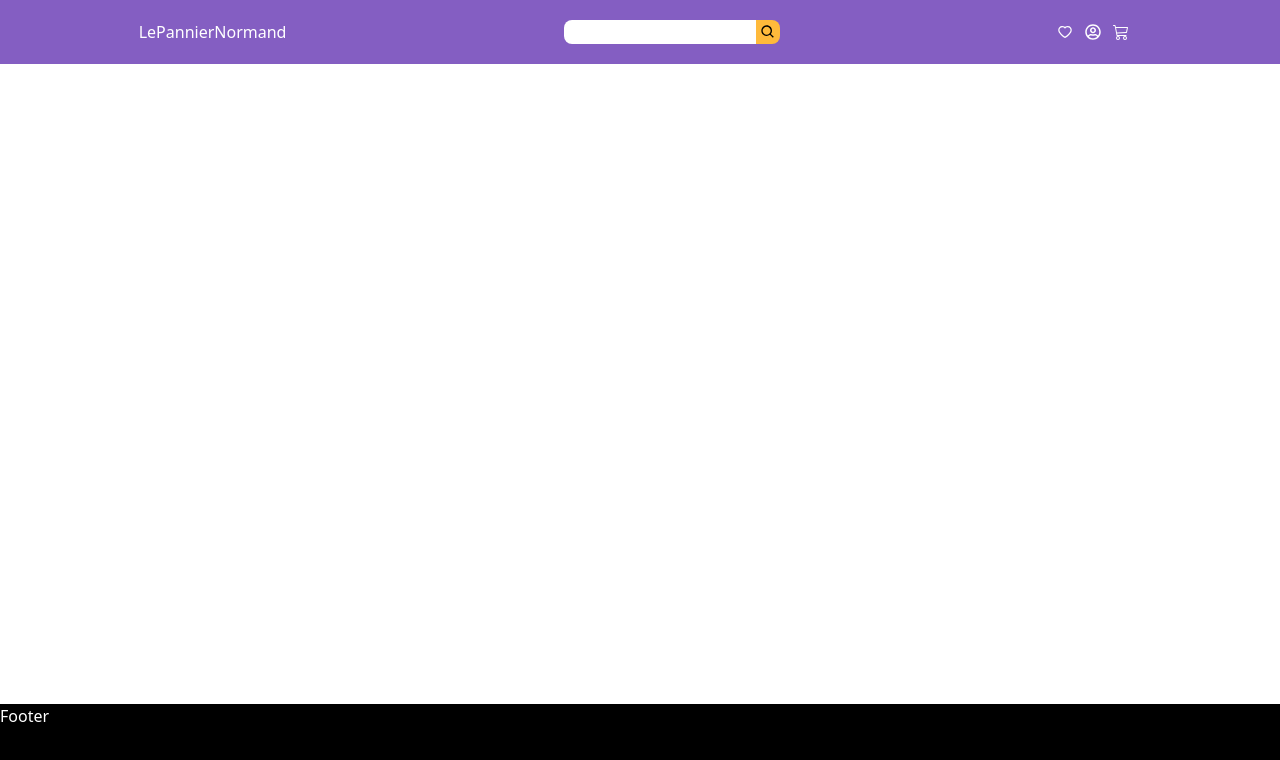
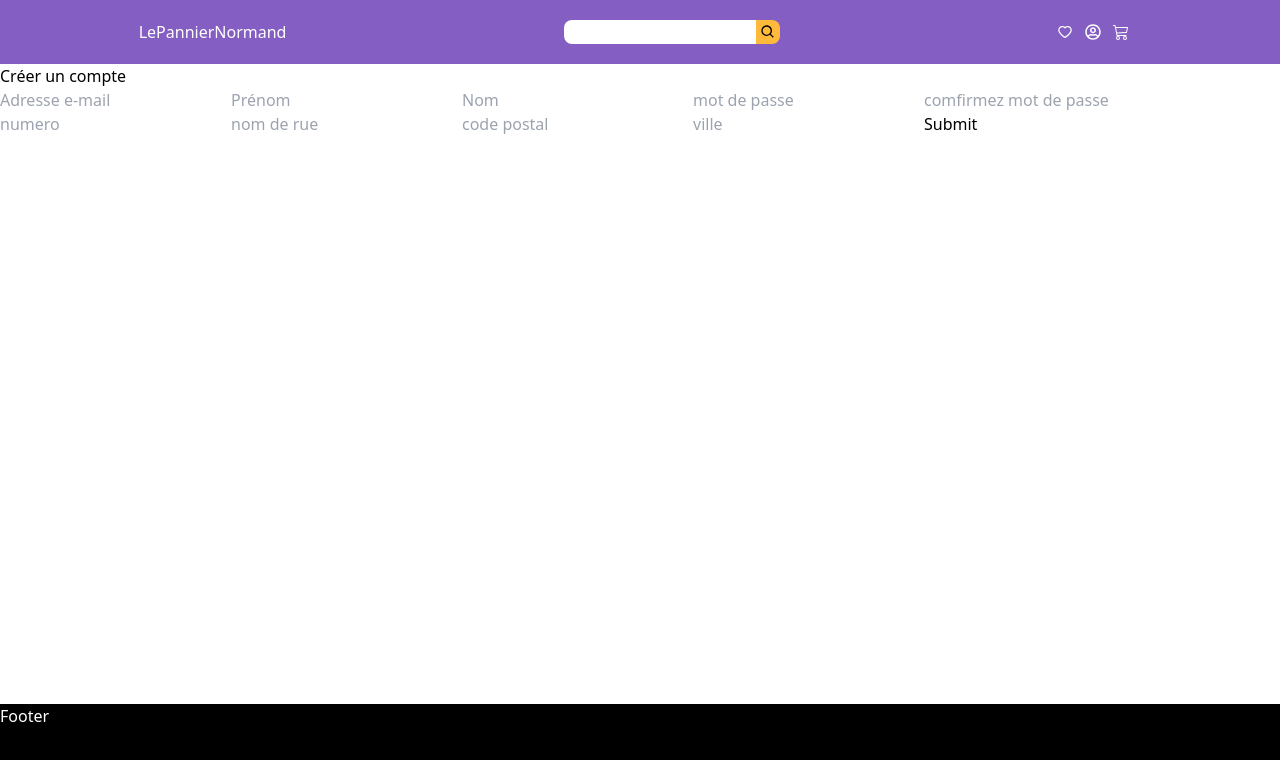
Before and after one commit to Hug-prog/lepaniernormand, a React (Create React App) app: page /register in a window 1280 px wide. Shown: the top 760 px of the page. Built offline with nearby package versions, Linux system fonts and the light colour scheme.

Commit message:
create account

```diff
--- /dev/null
+++ b/src/api/Auth.js
@@ -0,0 +1,13 @@
+import axios from "axios";
+import { API } from ".";
+
+export const register = (user) => {
+  axios
+    .post(`${process.env.REACT_APP_API_URL}api/users`, user, {
+      headers: {
+        "Content-type": "multipart/form-data",
+      },
+    })
+    .then((res) => console.log(res))
+    .catch((err) => console.log(err));
+};
--- /dev/null
+++ b/src/components/Seller/FormSeller.js
@@ -0,0 +1,39 @@
+import React, { useState } from "react";
+import { useDispatch } from "react-redux";
+
+export default function FormSeller() {
+  const dispatch = useDispatch();
+  const formData = new FormData();
+  const initForm = {
+    libelle: "",
+    image: "",
+    houseNumber: "",
+    street: "",
+    postCode: "",
+    city: "",
+  };
+  const [seller, setSeller] = useState(initForm);
+
+  const handleChange = (e) => {
+    setSeller({ ...seller, [e.target.name]: e.target.value });
+  };
+
+  const handleFiles = (e) => {
+    setSeller({ ...seller, image: e.target.files });
+  };
+
+  const handleSubmit = (e) => {
+    e.preventDefault();
+    for (const [key, value] of Object.entries(seller)) {
+      if (key === "image") {
+        if (value[0] instanceof Blob) {
+          formData.append(key, value[0], value[0].name);
+        }
+      } else {
+        formData.append(key, value);
+      }
+    }
+    dispatch(addSeller(formData));
+  };
+  return <div></div>;
+}
--- /dev/null
+++ b/src/pages/AddSeller.js
@@ -0,0 +1,11 @@
+import React from "react";
+import FormSeller from "../components/Seller/FormSeller";
+
+export default function AddSeller() {
+  return (
+    <div>
+      <p>Créer un vendeur</p>
+      <FormSeller />
+    </div>
+  );
+}
--- a/src/pages/Register.js
+++ b/src/pages/Register.js
@@ -1,54 +1,95 @@
-import React from "react";
+import React, { useState } from "react";
+import { register } from "../api/Auth";
 
 export default function Register() {
+  const formData = new FormData();
   const initForm = {
     email: "",
     firstname: "",
     lastname: "",
     password: "",
     confirmPassword: "",
+    houseNumber: "",
+    street: "",
+    postCode: "",
+    city: "",
   };
-  const [formData, setFormData] = useState(initForm);
+  const [user, setUser] = useState(initForm);
   const handleChange = (e) => {
-    setFormData({ ...formData, [e.target.name]: e.target.value });
+    setUser({ ...user, [e.target.name]: e.target.value });
+  };
+  const handleSubmit = (e) => {
+    e.preventDefault();
+    for (const [key, value] of Object.entries(user)) {
+      formData.append(key, value);
+    }
+    register(formData);
   };
   return (
     <div>
       <p>Créer un compte</p>
-      <form>
+      <form onSubmit={(e) => handleSubmit(e)}>
         <input
           type="email"
           name="email"
           placeholder="Adresse e-mail"
-          value={formData.email}
+          value={user.email}
           onChange={(e) => handleChange(e)}
         />
         <input
           type="text"
           name="firstname"
           placeholder="Prénom"
-          value={formData.firstName}
+          value={user.firstName}
           onChange={(e) => handleChange(e)}
         />
         <input
           type="text"
           name="lastname"
           placeholder="Nom"
-          value={formData.lastname}
+          value={user.lastname}
           onChange={(e) => handleChange(e)}
         />
         <input
           type="password"
           name="password"
           placeholder="mot de passe"
-          value={formData.password}
+          value={user.password}
           onChange={(e) => handleChange(e)}
         />
         <input
           type="password"
           name="confirmPassword"
           placeholder="comfirmez mot de passe"
-          value={formData.confirmPassword}
+          value={user.confirmPassword}
+          onChange={(e) => handleChange(e)}
+        />
+        <input
+          type="text"
+          name="houseNumber"
+          placeholder="numero"
+          value={user.houseNumber}
+          onChange={(e) => handleChange(e)}
+        />
+        <input
+          type="text"
+          name="street"
+          placeholder="nom de rue"
+          value={user.street}
+          onChange={(e) => handleChange(e)}
+        />
+        <input
+          type="text"
+          name="postCode"
+          placeholder="code postal"
+          value={user.postCode}
+          onChange={(e) => handleChange(e)}
+        />
+        <input
+          type="text"
+          name="city"
+          placeholder="ville"
+          value={user.city}
           onChange={(e) => handleChange(e)}
         />
         <input type="submit" />
--- a/src/reducers/cartReducer.js
+++ b/src/reducers/cartReducer.js
@@ -17,7 +17,6 @@ export default function cartReducer(
     case DELETE_PRODUCT_CART:
       cart = cart.filter((product) => product._id !== action.payload);
       localStorage.setItem("cart", JSON.stringify(cart));
-      console.log(action.payload);
       return cart;
     default:
       return cart;
--- a/src/router/Router.js
+++ b/src/router/Router.js
@@ -2,10 +2,12 @@ import React from "react";
 import { Routes, Route } from "react-router-dom";
 import AddCategory from "../pages/AddCategory";
 import AddProduct from "../pages/AddProduct";
+import AddSeller from "../pages/AddSeller";
 import Cart from "../pages/Cart";
 import Categories from "../pages/Categories";
 import Home from "../pages/Home";
 import Product from "../pages/Product";
+import Register from "../pages/Register";
 
 export default function Router() {
   return (
@@ -17,6 +19,8 @@ export default function Router() {
       <Route path="cart" element={<Cart />} />
       <Route path="/categories/add" element={<AddCategory />} />
       <Route path="/products/add" element={<AddProduct />} />
+      <Route path="/sellers/add" element={<AddSeller />} />
+      <Route path="/register" element={<Register />} />
     </Routes>
   );
 }
```
